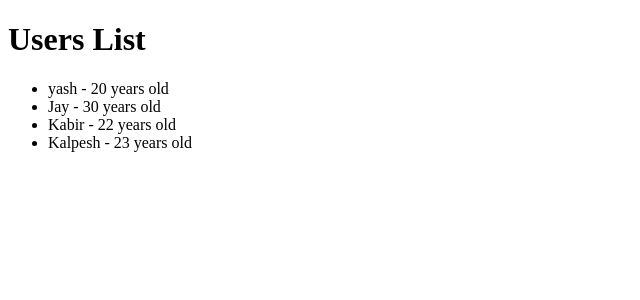
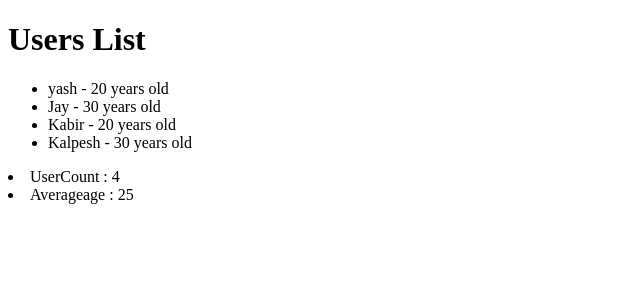
Before and after one commit to yashgoswami3251-wq/React-js, a React (Vite) app in the folder React-thapa/: page / in a window 1280 px wide. Shown: the top 300 px of the page, without its empty margins (0-640 px from the left). Built offline with nearby package versions, Linux system fonts and the light colour scheme.

Commit message:
Derived State

```diff
--- a/React-thapa/src/9_importDestructuring.jsx
+++ b/React-thapa/src/components/DerivedState.jsx
@@ -1,20 +1,35 @@
-{/* in this file we are using props here <Netflixseries />
-    is called Netflicserisloop.jsx in this file we are called
-    seriesCard.jsx is our child component use parent component data this concept called props
+import React, { useState } from "react";
 
+export const DerivedState = () => {
 
-    And here file SeriesCard.jsx used Destructuring concept used
-    */}
+    // This is our State Logic
+    const [users] = useState(
+        [
+            { name: "yash", age: 20 },
+            { name: "Jay", age: 30 },
+            { name: "Kabir", age: 20 },
+            { name: "Kalpesh", age: 30 },
+        ]
+    );
 
-import Netflixseries from "./components/Netflixserisloop";
-import "./components/Netflix.css";
-// Here we are use component in Netflix.css used to h1
+    // Derived state: count of users
+    console.log(users);
+    const usercount = users.length;
 
-export const App = () => {
+    const Averageage = users.reduce((accum, curElem) => accum + curElem.age, 0 ) / usercount ;
+
     return (
-    <section className="container">
-        <h1 className="card-heading">List of best Netflix Series</h1>
-        <Netflixseries />
-    </section>
+        <div className="main-div">
+            <h1>Users List</h1>
+            <ul>
+                {users.map((user) => (
+                    <li>
+                        {user.name} - {user.age} years old
+                    </li>
+                ))}
+            </ul>
+            <li>UserCount : {usercount}</li>
+            <li>Averageage : {Averageage}</li>
+        </div>
     );
 };
--- a/React-thapa/src/components/hooks/State.jsx
+++ b/React-thapa/src/components/hooks/State.jsx
@@ -12,10 +12,11 @@ export const State = () =>{
     // let array = useState();
     // console.log(array);
 
-    // count is current value , and setCount is updated variable valur , and useState(0) take a initial valur
+    // count is current value , and setCount is updated variable value , and useState(0) take a initial value
+
      const[count, setCount] = useState(0);
      const Increamentbutton = () =>{
-        setCount(() =>  count + 2);
+        setCount(() =>  count + 1);
         console.log(count);
      }
 
--- a/React-thapa/src/components/hooks/Staterendered.jsx
+++ b/React-thapa/src/components/hooks/Staterendered.jsx
@@ -1,3 +1,5 @@
+// In react main concept re rendered is Whenever i updated parent component value than change parent -> child component value
+
 import { useState } from "react";
 
 export const State = () => {
--- a/React-thapa/src/main.jsx
+++ b/React-thapa/src/main.jsx
@@ -1,6 +1,6 @@
 import { StrictMode } from 'react'
 import { createRoot } from 'react-dom/client'
-import { DerivedState } from './components/hooks/Print_array_using_State'
+import { DerivedState } from './components/DerivedState'
 import "./index.css";
 
 {/*import Profile from './components/Profile.jsx'*/}
```
